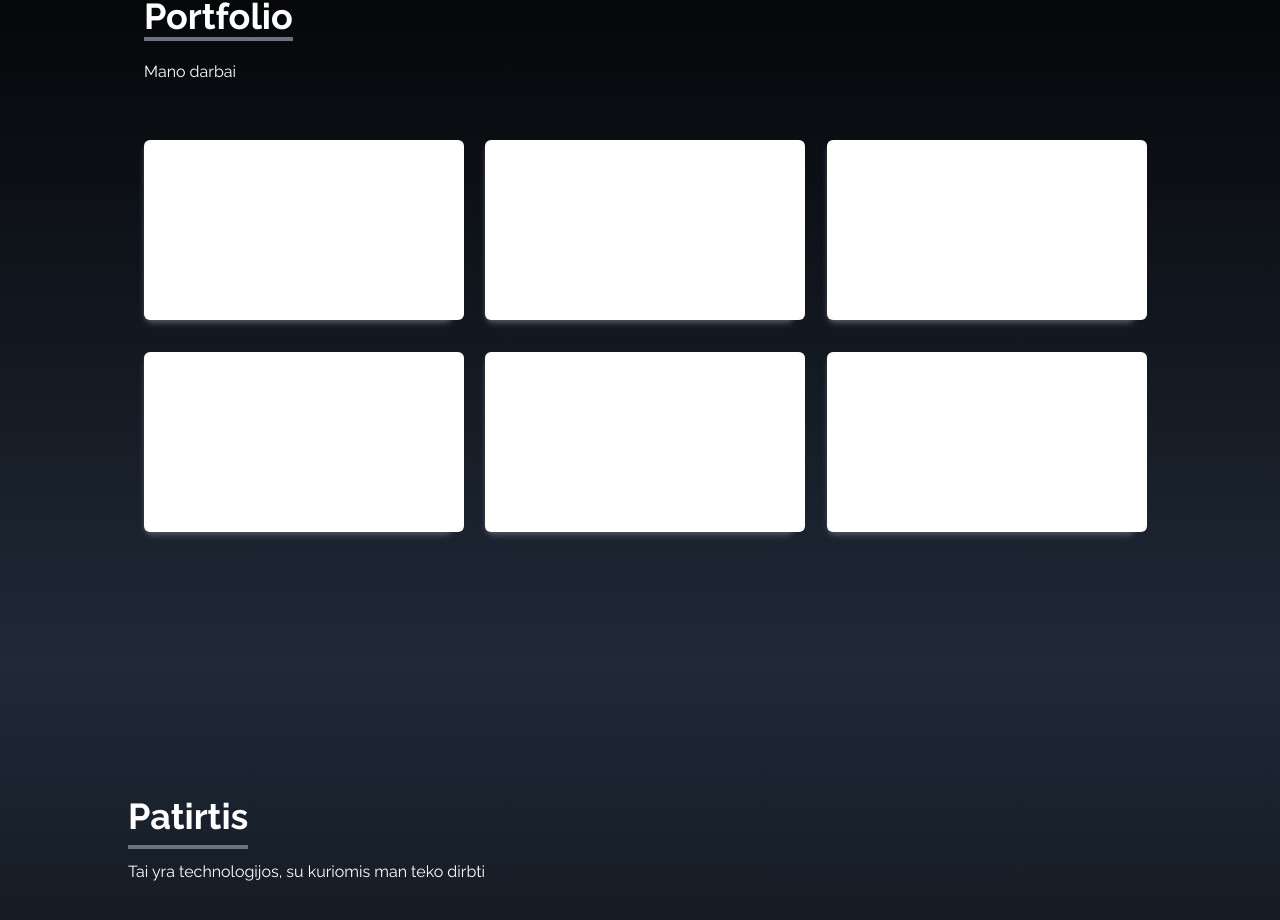
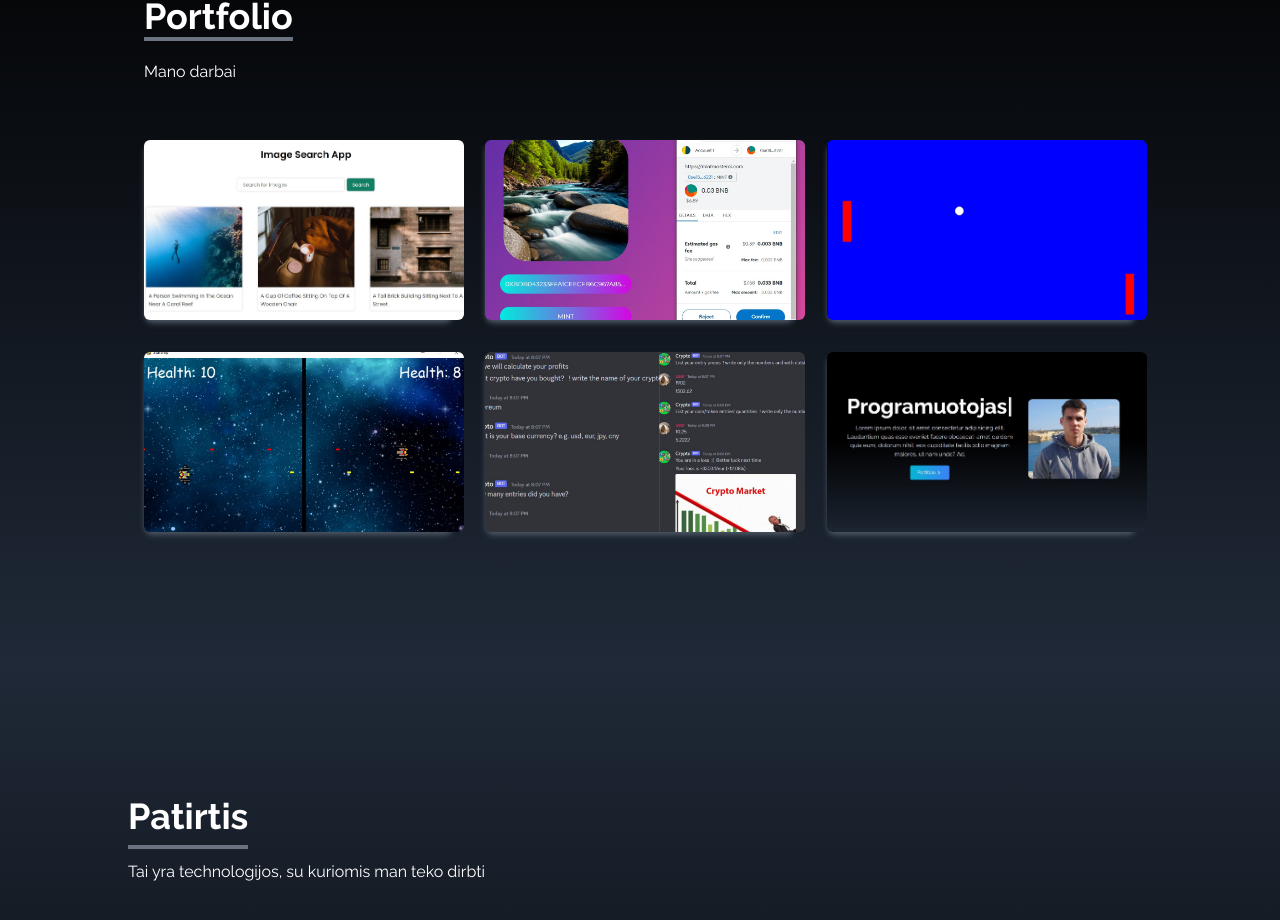
Before and after one commit to bernardas77/port-ber, a React (Create React App) app: page / in a window 1280 px wide. Shown: the part 1758-2678 px from the top of the page. Built offline with nearby package versions, Linux system fonts and the light colour scheme.

Commit message:
almost done portfolio

```diff
--- a/src/components/Portfolio.jsx
+++ b/src/components/Portfolio.jsx
@@ -14,23 +14,23 @@ const Portfolio = () => {
     },
     {
       id: 2,
-      src: '',
+      src: '/mintmaster.jpg',
     },
     {
       id: 3,
-      src: '',
+      src: 'pong.jpg',
     },
     {
       id: 4,
-      src: '',
+      src: 'space-invaders.jpg',
     },
     {
       id: 5,
-      src: '',
+      src: 'bot.png',
     },
     {
       id: 6,
-      src: '',
+      src: 'me.jpg',
     },
   ]
 
@@ -48,10 +48,11 @@ const Portfolio = () => {
             portfolios.map(({id, src}) => (
               <div key={id} className=' shadow-md shadow-gray-600 rounded-lg'>
 
-                <div style={{backgroundImage: `url(${portfolios[0].src})`}} alt="" className='rounded-md duration-200 hover:scale-105 lg:h-[180px] lg:w-[320px] '></div>
-
-
-                <button className='hidden hover:block m-auto p-3 text-black bg-slate-300'>Kodas</button>
+                <div style={{backgroundImage: `url(${src})`}} alt="" className='rounded-md duration-200 hover:scale-105 lg:h-[180px] lg:w-[320px] bg-cover bg-center'>
+                  <div className='group hover:bg-black/40 w-full h-full'>
+                    <button className='hidden group-hover:block p-3 text-black bg-white rounded-md'>Kodas</button>
+                  </div>
+                </div>
               </div>
             ))
           }
```
